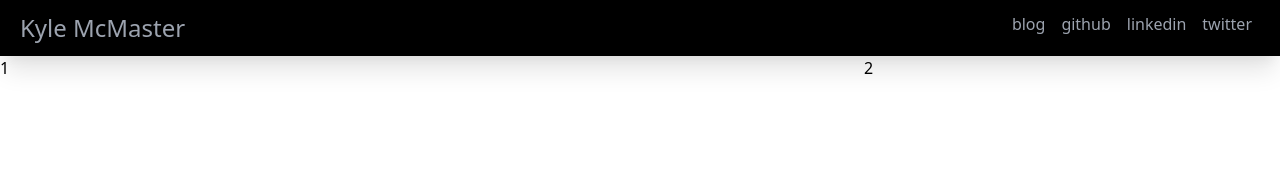
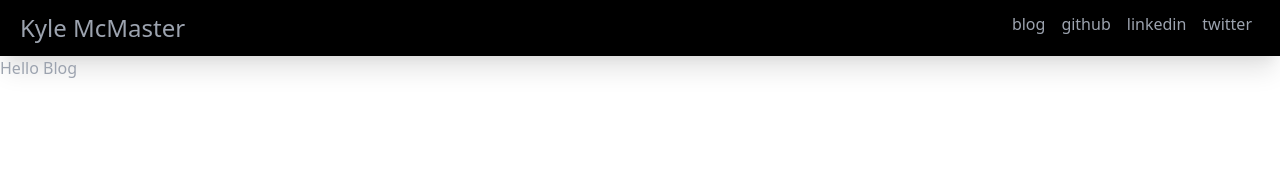
Before and after one commit to KyleMcMaster/kmcmaster-dev, a Nuxt app: page /blogs in a window 1280 px wide. Shown: the top 170 px of the page. Built offline with nearby package versions, Linux system fonts and the light colour scheme.

Commit message:
feat(blog): add basic routing

```diff
--- a/app.vue
+++ b/app.vue
@@ -1,13 +1,12 @@
 
 <script lang="ts" setup>
 import './assets/css/tailwind.css'
-import Header from './header.vue';
+import Header from './components/header.vue';
 </script>
 
 <template>
   <Header />
-  <div class="grid grid-flow-col grid-rows-2 grid-cols-3 gap-4">
-    <div>1</div>
-    <div class="col-start-3">2</div>
+  <div class="w-full text-gray-400">
+    <NuxtPage />
   </div>
 </template>
--- /dev/null
+++ b/components/header.vue
@@ -0,0 +1,24 @@
+<template>
+    <header class="w-full bg-black p-3 px-5 shadow-xl text-gray-400 flex">
+        <span class="text-2xl flex items-center">
+            <NuxtLink to="/">Kyle McMaster</NuxtLink>
+        </span>
+        <div class="flex-grow"></div>
+
+        <span class="inline-flex px-2">
+            <NuxtLink to="/blogs">blog</NuxtLink>
+        </span>
+        <span class="inline-flex px-2" v-for="link in links">
+            <a :href="link.url">{{ link.name }}</a>
+        </span>
+    </header>
+</template>
+
+<script lang="ts" setup>
+const links: { name: string, url: string }[] =
+    [
+        { name: "github", url: "https://github.com/kylemcmaster" },
+        { name: "linkedin", url: "https://www.linkedin.com/in/kylerobertmcmaster/" },
+        { name: "twitter", url: "https://twitter.com/kylemcmaster" }
+    ];
+</script>
--- a/header.vue
+++ /dev/null
@@ -1,10 +0,0 @@
-<template>
-    <header class="w-full bg-black p-3 px-5 shadow-xl text-gray-400 flex">
-        <span class="text-2xl flex items-center">Kyle McMaster</span>
-        <div class="flex-grow"></div>
-        <span class="inline-flex px-2">blog</span>
-        <span class="inline-flex px-2">github</span>
-        <span class="inline-flex px-2">linkedin</span>
-        <span class="inline-flex px-2">twitter</span>
-    </header>
-</template>
--- /dev/null
+++ b/pages/blogs/index.vue
@@ -0,0 +1,9 @@
+
+<script lang="ts" setup>
+</script>
+
+<template>
+    <div class="w-full text-gray-400">
+        <span>Hello Blog</span>
+    </div>
+</template>
--- /dev/null
+++ b/pages/index.vue
@@ -0,0 +1,5 @@
+<template>
+    <div>
+        <h1>Index</h1>
+    </div>
+</template>
```
